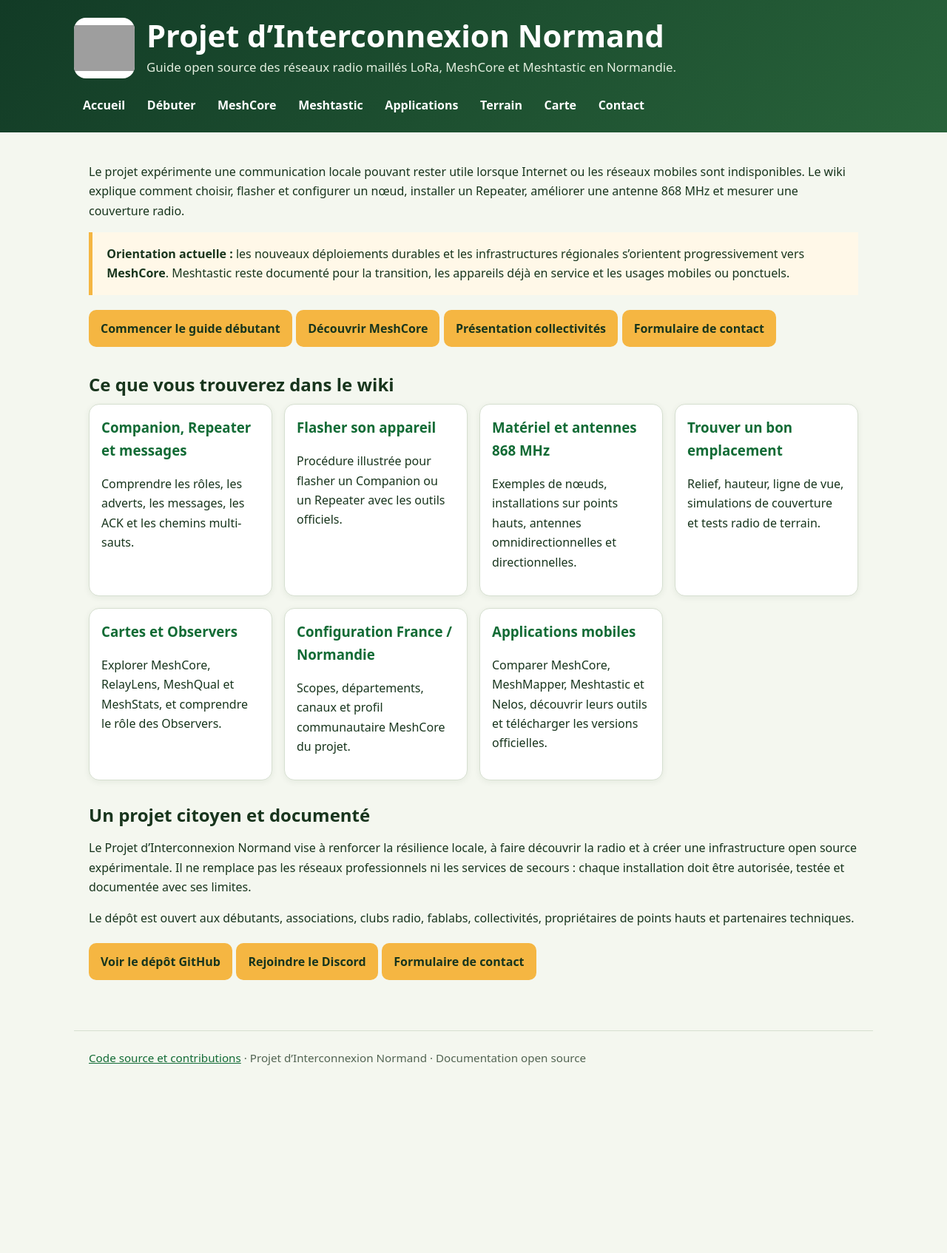
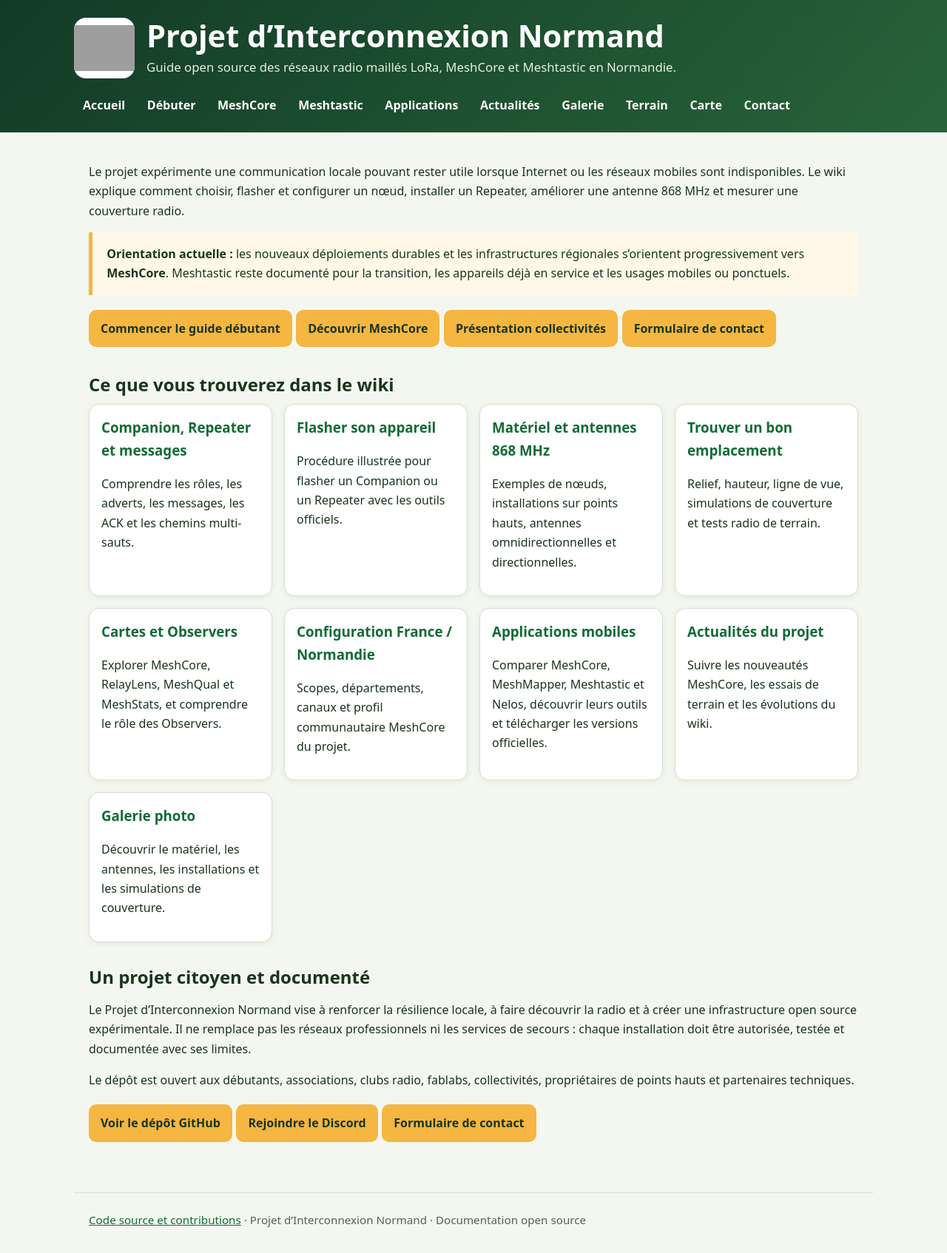
Before and after one commit to 1234LUCIUS/projet-interconnexion-normand-wiki, a Jekyll site: the page docs/index.html, which Jekyll copies as it is, in a window 1280 px wide. Shown: the whole page at 74% size. Built offline with Jekyll 4.4.1, drawn with Linux system fonts in a browser that asks for light colours; before the commit the page ends 1475 px from its top, so only the background shows below that; grey boxes are pictures that could not be loaded.

Commit message:
Ajoute actualites et galerie administrees

```diff
--- a/docs/assets/wiki.css
+++ b/docs/assets/wiki.css
@@ -95,6 +95,18 @@ a:hover { color: var(--green); }
 }
 .home-page .card:hover, .home-page .card:focus-visible { border-color: var(--green-mid); box-shadow: 0 4px 14px #18351d20; }
 .home-page .card h3 { margin: 0 0 .35rem; color: var(--green-link); }
+.article-grid { display: grid; grid-template-columns: repeat(auto-fit, minmax(270px, 1fr)); gap: 1rem; margin: 1.25rem 0; }
+.article-card { overflow: hidden; background: var(--paper); border: 1px solid var(--line); border-radius: 14px; box-shadow: 0 2px 8px #18351d12; }
+.article-card img { display: block; width: 100%; height: 190px; object-fit: cover; }
+.article-card h2, .article-card p, .article-card .button { margin-left: 1rem; margin-right: 1rem; }
+.article-card h2 { margin-top: .35rem; font-size: 1.3rem; }
+.article-meta { color: var(--muted); font-size: .9rem; }
+.gallery-grid { display: grid; grid-template-columns: repeat(auto-fit, minmax(220px, 1fr)); gap: 1rem; margin-top: 1.25rem; }
+.gallery-card { margin: 0; overflow: hidden; background: var(--paper); border: 1px solid var(--line); border-radius: 14px; box-shadow: 0 2px 8px #18351d12; }
+.gallery-card a { display: block; }
+.gallery-card img { display: block; width: 100%; height: 210px; object-fit: cover; margin: 0; border: 0; border-radius: 0; }
+.gallery-card figcaption { padding: .75rem .9rem 1rem; color: var(--muted); font-size: .95rem; }
+.spot-summary { padding: 0 1rem; border: 1px solid var(--line); border-radius: 12px; background: #f7faf4; }
 .cta, .button, .form-card button {
   display: inline-block;
   margin: .25rem .35rem .25rem 0;
--- a/docs/index.html
+++ b/docs/index.html
@@ -49,7 +49,7 @@
       </div>
       </div>
       <nav class="site-nav" aria-label="Navigation principale">
-        <a href="./">Accueil</a><a href="guide-debutant.html">Débuter</a><a href="meshcore/01-demarrage.html">MeshCore</a><a href="meshtastic/01-demarrage.html">Meshtastic</a><a href="09-applications-mobiles.html">Applications</a><a href="terrain/01-test-radio.html">Terrain</a><a href="04-carte-interactive.html">Carte</a><a href="contact.html">Contact</a>
+        <a href="./">Accueil</a><a href="guide-debutant.html">Débuter</a><a href="meshcore/01-demarrage.html">MeshCore</a><a href="meshtastic/01-demarrage.html">Meshtastic</a><a href="09-applications-mobiles.html">Applications</a><a href="actualites.html">Actualités</a><a href="galerie.html">Galerie</a><a href="terrain/01-test-radio.html">Terrain</a><a href="04-carte-interactive.html">Carte</a><a href="contact.html">Contact</a>
       </nav>
     </div>
   </header>
@@ -71,6 +71,8 @@
       <a class="card" href="04-carte-interactive.html"><h3>Cartes et Observers</h3><p>Explorer MeshCore, RelayLens, MeshQual et MeshStats, et comprendre le rôle des Observers.</p></a>
       <a class="card" href="meshcore/03-profils-france-normandie.html"><h3>Configuration France / Normandie</h3><p>Scopes, départements, canaux et profil communautaire MeshCore du projet.</p></a>
       <a class="card" href="09-applications-mobiles.html"><h3>Applications mobiles</h3><p>Comparer MeshCore, MeshMapper, Meshtastic et Nelos, découvrir leurs outils et télécharger les versions officielles.</p></a>
+      <a class="card" href="actualites.html"><h3>Actualités du projet</h3><p>Suivre les nouveautés MeshCore, les essais de terrain et les évolutions du wiki.</p></a>
+      <a class="card" href="galerie.html"><h3>Galerie photo</h3><p>Découvrir le matériel, les antennes, les installations et les simulations de couverture.</p></a>
     </div>
 
     <h2>Un projet citoyen et documenté</h2>
--- a/docs/sitemap.xml
+++ b/docs/sitemap.xml
@@ -11,4 +11,8 @@
   <url><loc>https://1234lucius.github.io/projet-interconnexion-normand-wiki/04-carte-interactive.html</loc><priority>0.8</priority><changefreq>weekly</changefreq></url>
   <url><loc>https://1234lucius.github.io/projet-interconnexion-normand-wiki/07-presentation-collectivites.html</loc><priority>0.8</priority><changefreq>monthly</changefreq></url>
   <url><loc>https://1234lucius.github.io/projet-interconnexion-normand-wiki/02-materiel.html</loc><priority>0.8</priority><changefreq>monthly</changefreq></url>
+  <url><loc>https://1234lucius.github.io/projet-interconnexion-normand-wiki/actualites.html</loc><priority>0.8</priority><changefreq>weekly</changefreq></url>
+  <url><loc>https://1234lucius.github.io/projet-interconnexion-normand-wiki/actualites/orientation-meshcore.html</loc><priority>0.7</priority><changefreq>monthly</changefreq></url>
+  <url><loc>https://1234lucius.github.io/projet-interconnexion-normand-wiki/actualites/spots-normands.html</loc><priority>0.7</priority><changefreq>monthly</changefreq></url>
+  <url><loc>https://1234lucius.github.io/projet-interconnexion-normand-wiki/galerie.html</loc><priority>0.8</priority><changefreq>monthly</changefreq></url>
 </urlset>
```
Also changed, not shown: docs/actualites.html (added, +16 -0 lines), docs/actualites/orientation-meshcore.html (added, +2 -0 lines), docs/actualites/spots-normands.html (added, +2 -0 lines), docs/galerie.html (added, +2 -0 lines).
